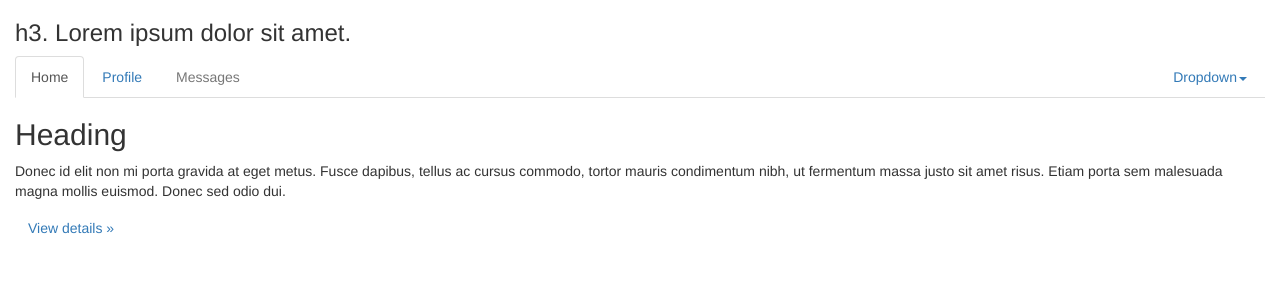
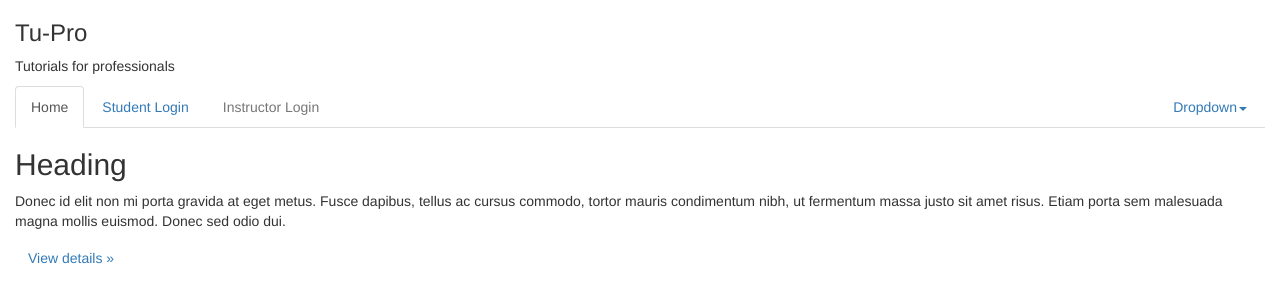
Before and after one commit to khurley1118/System-Design-Project, a PHP site: page / in a window 1280 px wide. Shown: the top 303 px of the page. Run offline with PHP 8.4, Linux system fonts and the light colour scheme.

Commit message:
Changed some text on homepage for Links

```diff
--- a/index.php
+++ b/index.php
@@ -20,17 +20,18 @@
 	<div class="row">
 		<div class="col-md-12">
 			<h3>
-				h3. Lorem ipsum dolor sit amet.
+				Tu-Pro
 			</h3>
+			<p> Tutorials for professionals</p>
 			<ul class="nav nav-tabs">
 				<li class="active">
 					<a href="#">Home</a>
 				</li>
 				<li>
-					<a href="#">Profile</a>
+					<a href="#">Student Login</a>
 				</li>
 				<li class="disabled">
-					<a href="#">Messages</a>
+					<a href="#">Instructor Login</a>
 				</li>
 				<li class="dropdown pull-right">
 					 <a href="#" data-toggle="dropdown" class="dropdown-toggle">Dropdown<strong class="caret"></strong></a>
@@ -39,7 +40,7 @@
 							<a href="#">Action</a>
 						</li>
 						<li>
-							<a href="#">Another action</a>
+							<a href="#">Admin Login</a>
 						</li>
 						<li>
 							<a href="#">Something else here</a>
```
